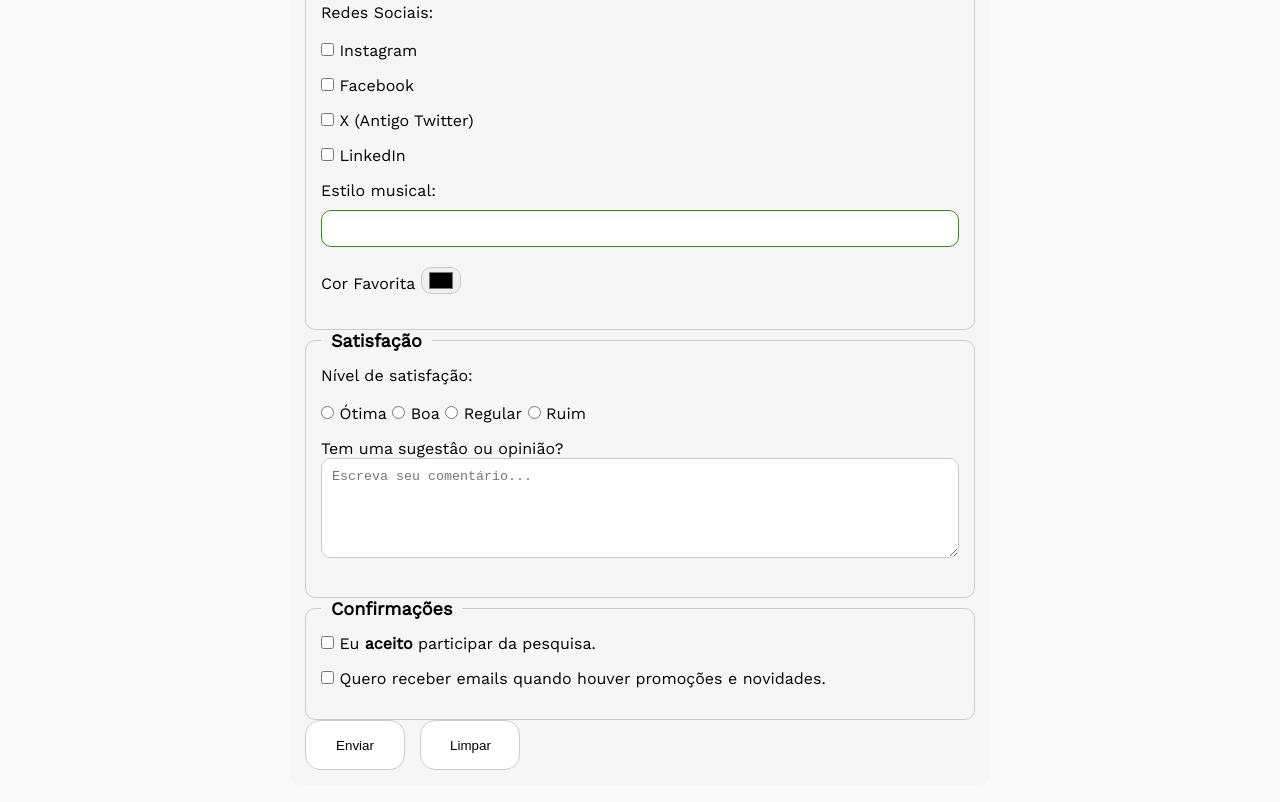
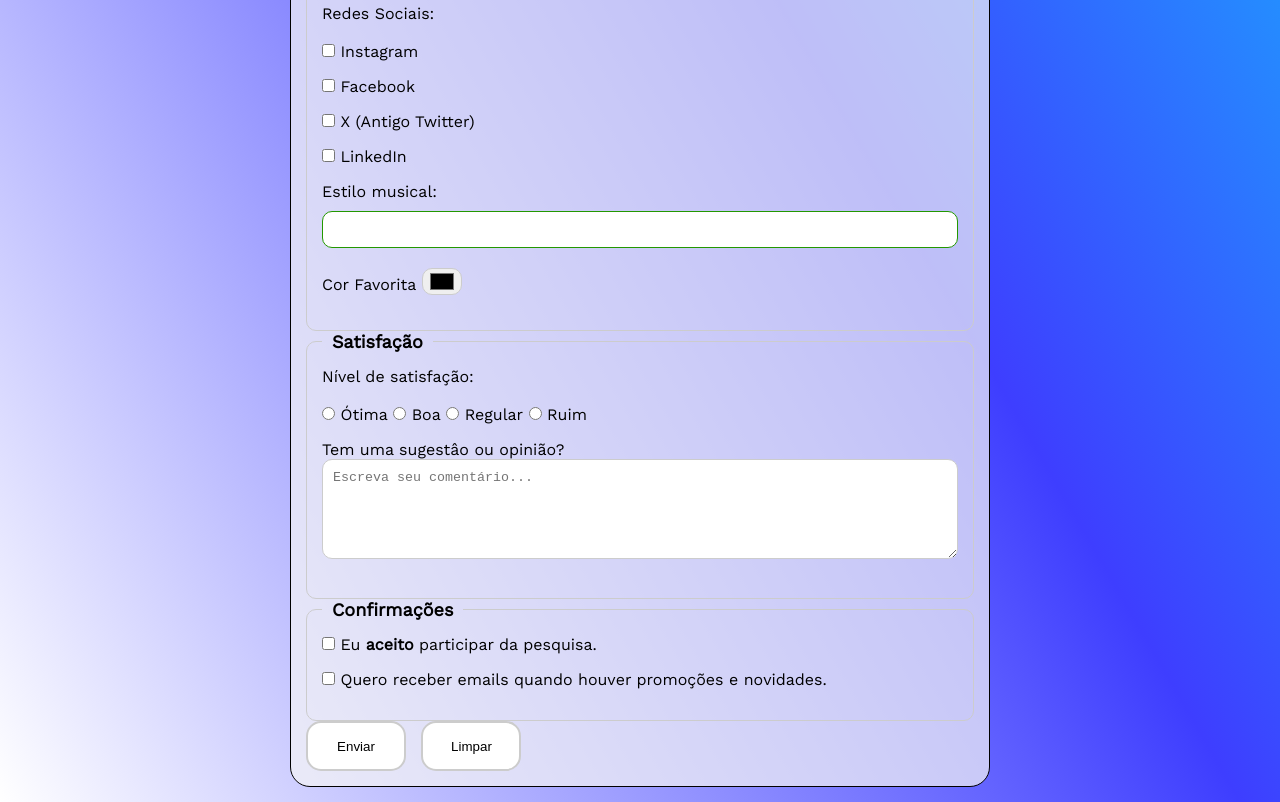
Before and after one commit to FM-Rigo/pesquisa-culturama, a plain HTML site: page static/index.html in a window 1280 px wide. Shown: the part 1277-2079 px from the top of the page. Drawn offline with nearby package versions, Linux system fonts and the light colour scheme.

Commit message:
Add gradient bg and fixed action page success gradient

```diff
--- a/css/style.css
+++ b/css/style.css
@@ -11,7 +11,7 @@ h1{
 
 body{
    font-family: "Work Sans", sans-serif;
-   background-color: #f9f9f9;
+   background-image: linear-gradient(60deg, rgb(255, 255, 255), rgb(62, 62, 255), cyan);
 }
 
 main{
@@ -26,9 +26,12 @@ header{
 }
 
 form{
-   background-color: #f6f6f6;
+   /* background-color: #f6f6f6; */
+   background-color: rgba(246, 246, 246, 0.7);
    padding: 15px;
-   border-radius: 10px;
+   border-radius: 20px;
+   border: 1px solid;
+   margin-bottom: 15px;
 }
 
 fieldset{
@@ -42,6 +45,7 @@ legend{
    font-weight: bold;
    font-size: 18px;
    padding: 0 10px;
+
 }
 
 label{
@@ -91,8 +95,9 @@ button{
    background-color: #ffffff;
    margin-right: 10px;
    border-radius: 15px;
-   border: 1px solid #cccccc;
+   border: 2px solid #cccccc;
    cursor: pointer;
+   display: inline-block;
 }
 
 button[type="submit"]:hover{
@@ -104,3 +109,10 @@ button[type="reset"]:hover{
    transition: 0.5s;
    background-color: red;
 }
+
+div{
+   width: 100%;
+   height: 100%;
+   padding-top: 100%;
+   margin-top: 100%;
+}
```
Also changed, not shown: static/success.html (+5 -0 lines).
